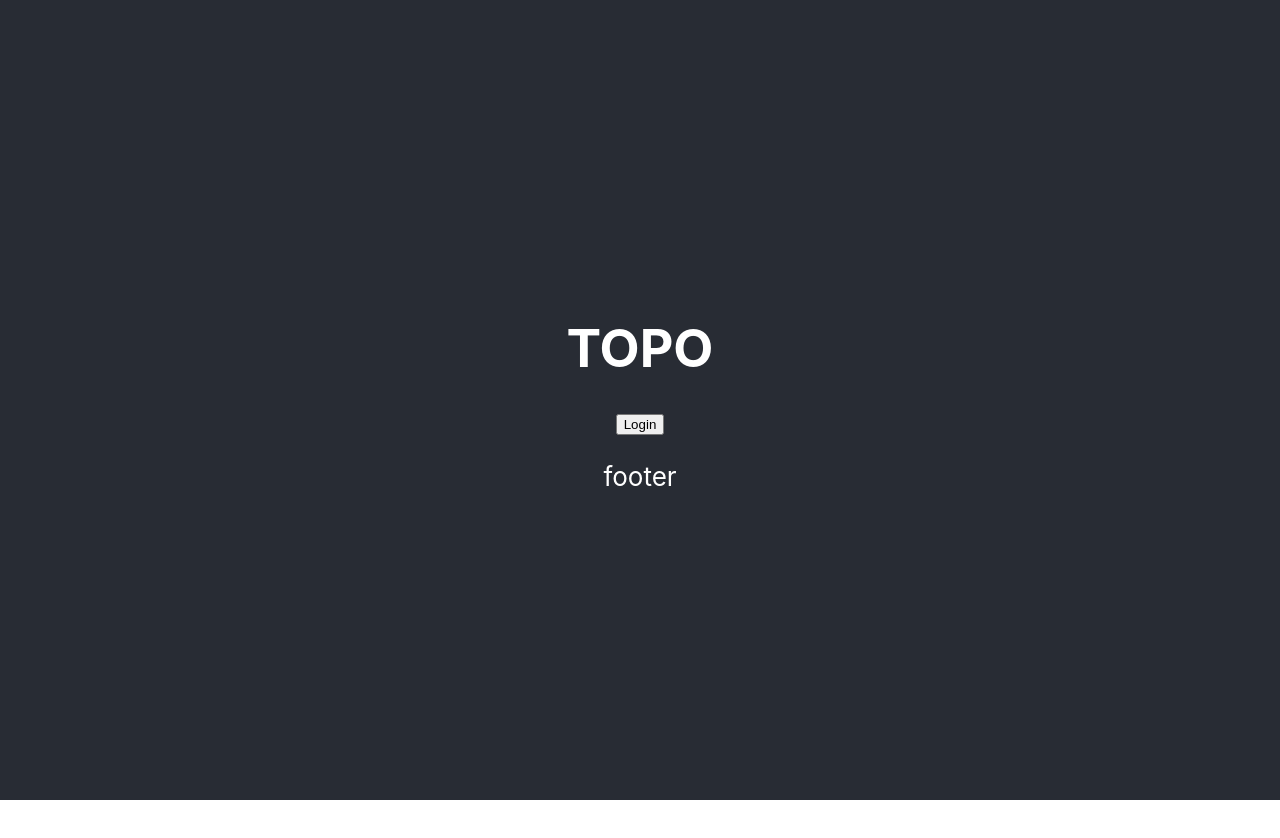
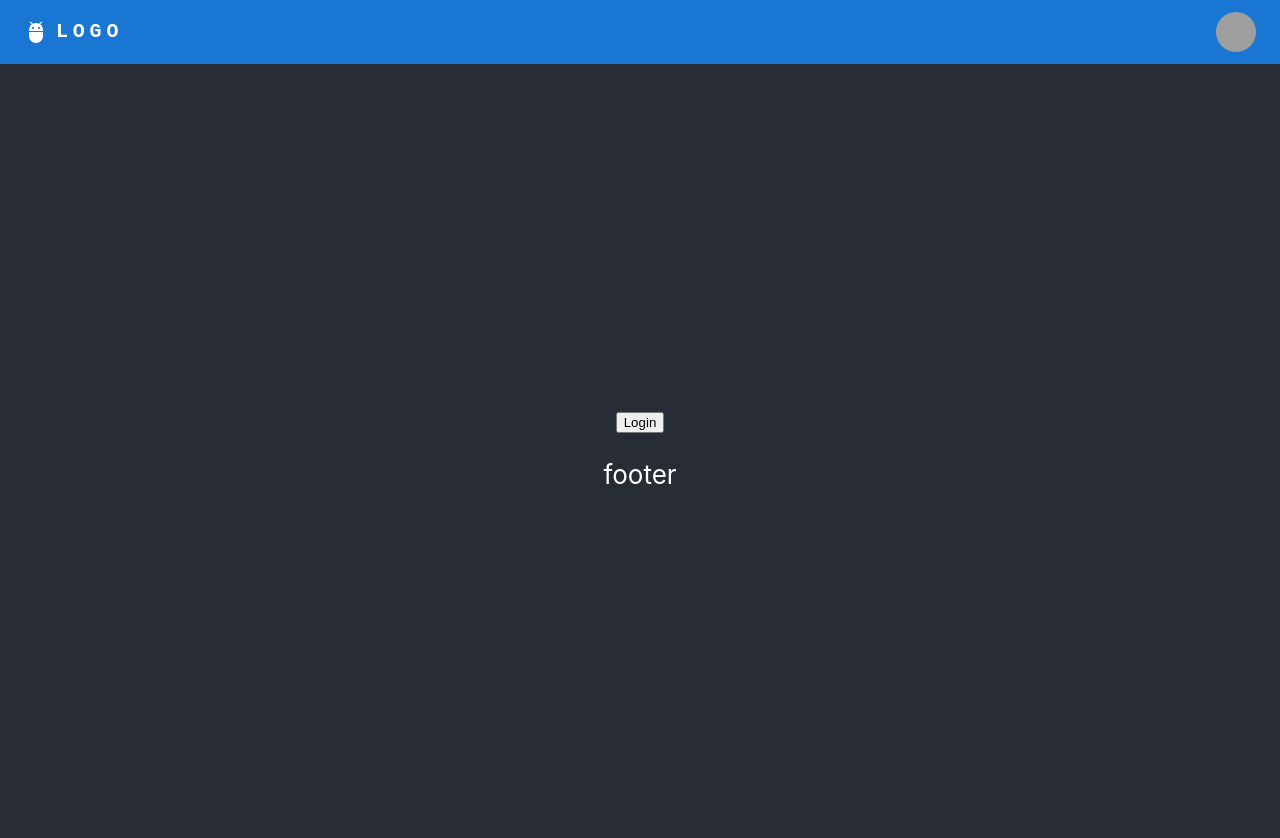
Before and after one commit to K-i-Q/AtividadeHora.Client, a React (Create React App) app in the folder atividade-hora-front/: page / in a window 1280 px wide. Shown: the top 838 px of the page. Before the commit the page ends 800 px from the top, so only its background shows below. Built offline with nearby package versions, Linux system fonts and the light colour scheme; grey boxes are pictures that could not be loaded.

Commit message:
app bar para topo da tela

```diff
--- a/atividade-hora-front/src/App.js
+++ b/atividade-hora-front/src/App.js
@@ -1,13 +1,18 @@
 import './App.css';
 import SignIn from './components/google-sign-in/index';
 import { Outlet } from 'react-router-dom';
+import ResponsiveAppBar from './components/appbar';
 
 function App() {
 
+  const handleLoginClick = () => {
+    console.log('Clicou no botão de login');
+  };
+
   return (
     <div className="App">
+      <ResponsiveAppBar handleLoginClick={handleLoginClick} />
       <header className="App-header">
-        <h1>TOPO</h1>
         <Outlet />
         <p>footer</p>
       </header>
--- /dev/null
+++ b/atividade-hora-front/src/components/appbar/index.js
@@ -0,0 +1,130 @@
+import React from 'react';
+import AppBar from '@mui/material/AppBar';
+import Box from '@mui/material/Box';
+import Toolbar from '@mui/material/Toolbar';
+import IconButton from '@mui/material/IconButton';
+import Typography from '@mui/material/Typography';
+import Button from '@mui/material/Button';
+import Menu from '@mui/material/Menu';
+import AdbIcon from '@mui/icons-material/Adb';
+import Tooltip from '@mui/material/Tooltip';
+import Avatar from '@mui/material/Avatar';
+import MenuItem from '@mui/material/MenuItem';
+
+
+
+const isLogado = true;
+const settings = ['Profile', 'Account', 'Dashboard', 'Logout'];
+
+function ResponsiveAppBar({ handleLoginClick }) {
+    const [anchorEl, setAnchorEl] = React.useState(null);
+    const [anchorElUser, setAnchorElUser] = React.useState(null);
+
+    const handleOpenMenu = (event) => {
+        setAnchorEl(event.currentTarget);
+    };
+
+    const handleCloseMenu = () => {
+        setAnchorEl(null);
+    };
+
+    const handleOpenUserMenu = (event) => {
+        setAnchorElUser(event.currentTarget);
+    };
+
+    const handleCloseUserMenu = () => {
+        setAnchorElUser(null);
+    };
+
+    return (
+        <AppBar position="static">
+            <Toolbar>
+                <AdbIcon sx={{ display: { xs: 'none', md: 'flex' }, mr: 1 }} />
+                <Typography
+                    variant="h6"
+                    component="a"
+                    href="/"
+                    sx={{
+                        mr: 2,
+                        display: { xs: 'none', md: 'flex' },
+                        fontFamily: 'monospace',
+                        fontWeight: 700,
+                        letterSpacing: '.3rem',
+                        color: 'inherit',
+                        textDecoration: 'none',
+                    }}
+                >
+                    LOGO
+                </Typography>
+                <Box sx={{ flexGrow: 1, display: { xs: 'none', md: 'flex' } }}>
+
+                </Box>
+                <Box sx={{ display: { xs: 'flex', md: 'none' } }}>
+                    <IconButton
+                        size="large"
+                        aria-label="menu"
+                        aria-controls="menu-appbar"
+                        aria-haspopup="true"
+                        onClick={handleOpenMenu}
+                        color="inherit"
+                    >
+                        <AdbIcon />
+                    </IconButton>
+                    <Menu
+                        id="menu-appbar"
+                        anchorEl={anchorEl}
+                        anchorOrigin={{
+                            vertical: 'top',
+                            horizontal: 'right',
+                        }}
+                        keepMounted
+                        transformOrigin={{
+                            vertical: 'top',
+                            horizontal: 'right',
+                        }}
+                        open={Boolean(anchorEl)}
+                        onClose={handleCloseMenu}
+                    >
+                    </Menu>
+                </Box>
+                {isLogado ?
+                    <Box sx={{ flexGrow: 0 }}>
+                        <Tooltip title="Open settings">
+                            <IconButton onClick={handleOpenUserMenu} sx={{ p: 0 }}>
+                                <Avatar alt="Remy Sharp" src="/static/images/avatar/2.jpg" />
+                            </IconButton>
+                        </Tooltip>
+                        <Menu
+                            sx={{ mt: '45px' }}
+                            id="menu-appbar"
+                            anchorEl={anchorElUser}
+                            anchorOrigin={{
+                                vertical: 'top',
+                                horizontal: 'right',
+                            }}
+                            keepMounted
+                            transformOrigin={{
+                                vertical: 'top',
+                                horizontal: 'right',
+                            }}
+                            open={Boolean(anchorElUser)}
+                            onClose={handleCloseUserMenu}
+                        >
+                            {settings.map((setting) => (
+                                <MenuItem key={setting} onClick={handleCloseUserMenu}>
+                                    <Typography textAlign="center">{setting}</Typography>
+                                </MenuItem>
+                            ))}
+                        </Menu>
+                    </Box>
+                    :
+                    <Button color="inherit" onClick={handleLoginClick}>
+                        Login
+                    </Button>
+                }
+            </Toolbar>
+        </AppBar>
+    );
+}
+
+export default ResponsiveAppBar;
```
